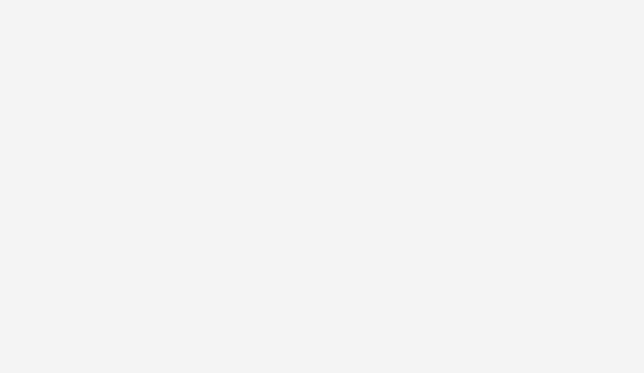
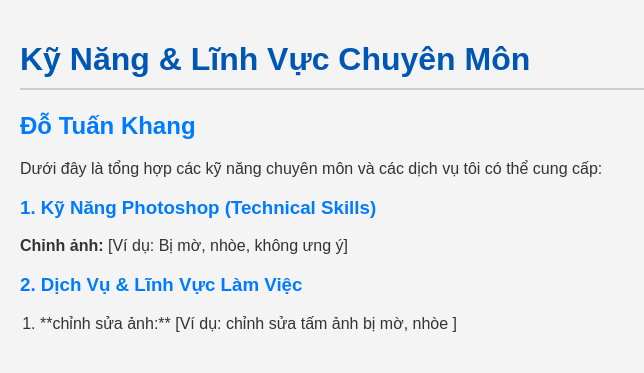
Before and after one commit to Khangne1705/web-khangdeptrai, a plain HTML site: page dichvu.html in a window 1280 px wide. Shown: the whole page, without its empty margins (0-644 px from the left). Drawn offline with Linux system fonts and the light colour scheme.

Commit message:
dichvu.html

```diff
--- a/dichvu.html
+++ b/dichvu.html
@@ -70,3 +70,19 @@
             border-top: 1px solid #ccc;
         }
     </style>
+</head>
+<body>
+    <h1>Kỹ Năng & Lĩnh Vực Chuyên Môn</h1>
+
+    <h2>Đỗ Tuấn Khang</h2>
+
+    <p>Dưới đây là tổng hợp các kỹ năng chuyên môn và các dịch vụ tôi có thể cung cấp:</p>
+
+    <h3>1. Kỹ Năng Photoshop (Technical Skills)</h3>
+    <ul>
+        <li><strong>Chỉnh ảnh:</strong> [Ví dụ: Bị mờ, nhòe, không ưng ý]</li>
+    </ul>
+
+    <h3>2. Dịch Vụ & Lĩnh Vực Làm Việc</h3>
+    <ol>
+        <li>**chỉnh sửa ảnh:** [Ví dụ: chỉnh sửa tấm ảnh bị mờ, nhòe ]</li>
```
